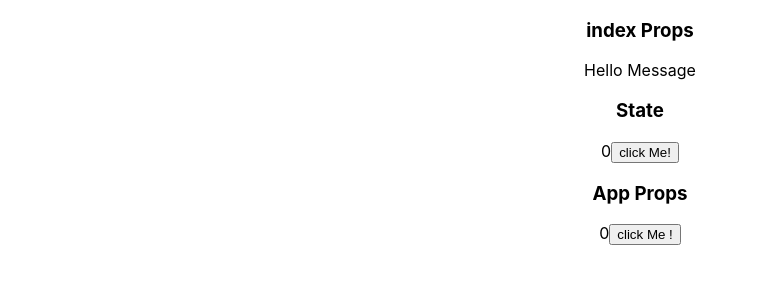
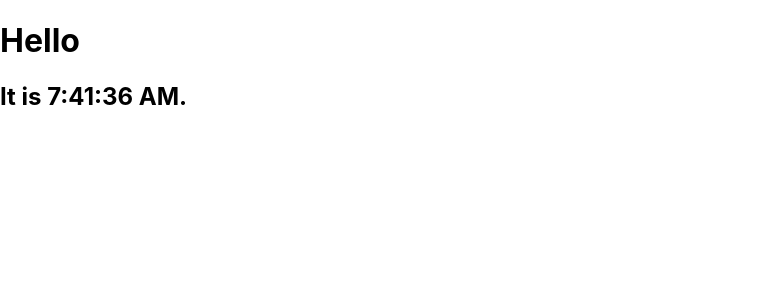
Before and after one commit to milk717/react-study, a React (Create React App) app: page / in a window 1280 px wide. Shown: the top 300 px of the page, without its empty margins (0-757 px from the left). Built offline with nearby package versions, Linux system fonts and the light colour scheme.

Commit message:
lifecycle 하는중

```diff
--- a/src/App.js
+++ b/src/App.js
@@ -2,52 +2,14 @@ import './App.css';
 import {Component} from "react";
 
 class App extends Component {
-    state = {
-        count: 0
-    };
-
-    handleChange = () => {
-        this.setState({
-            count: this.state.count + 1
-        });
-    };
-
     render() {
-        return (
-            <div className="App">
-                <h3>index Props</h3>
-                <div className="props">
-                    <span>{this.props.message}</span>
-                </div>
-
-                <h3>State</h3>
-                <div className="state">
-                    {this.state.count}
-                    <button onClick={this.handleChange}>click Me!</button>
-                </div>
-
-                <h3>App Props</h3>
-                <div className="inside-app-props">
-                    <InsideApp
-                        count={this.state.count}
-                        handleChange={this.handleChange}
-                    />
-                </div>
-
+        return(
+            <div>
+                <h1>Hello</h1>
+                <h2>It is {new Date().toLocaleTimeString()}.</h2>
             </div>
         );
     }
 }
 
-class InsideApp extends Component{
-    render(){
-        return(
-            <div>
-                {this.props.count}
-                <button onClick={this.props.handleChange}>click Me !</button>
-            </div>
-        )
-    }
-}
-
 export default App;
--- a/src/index.js
+++ b/src/index.js
@@ -1,15 +1,12 @@
 import React from 'react';
 import ReactDOM from 'react-dom/client';
 import './index.css';
-import App from './App';
 import reportWebVitals from './reportWebVitals';
+import App from "./App";
 
 const root = ReactDOM.createRoot(document.getElementById('root'));
 root.render(
-  <App message="Hello Message"/>
+    <App/>
 );
 
-// If you want to start measuring performance in your app, pass a function
-// to log results (for example: reportWebVitals(console.log))
-// or send to an analytics endpoint. Learn more: https://bit.ly/CRA-vitals
 reportWebVitals();
```
